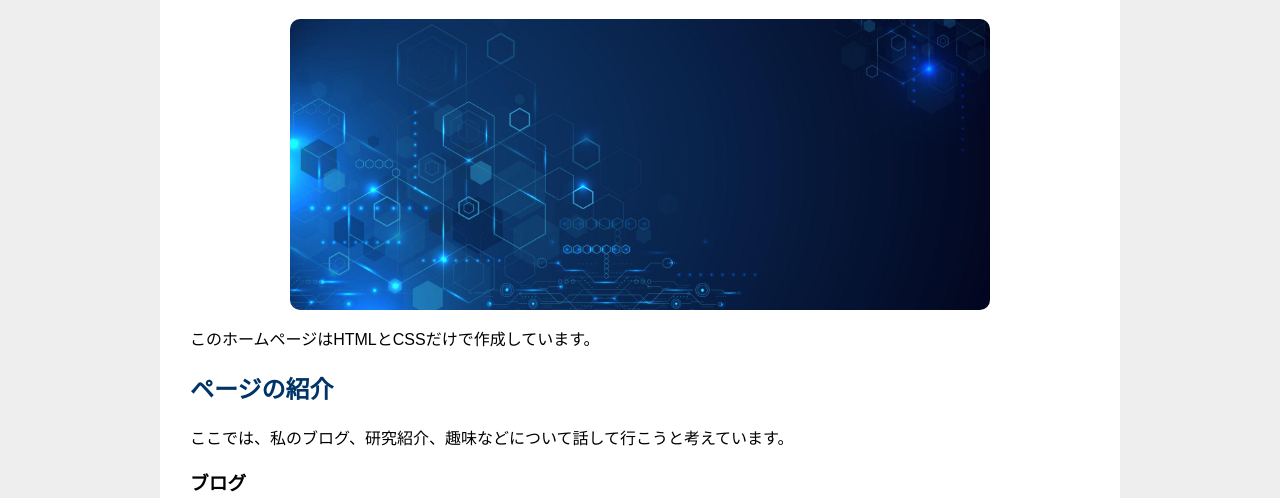
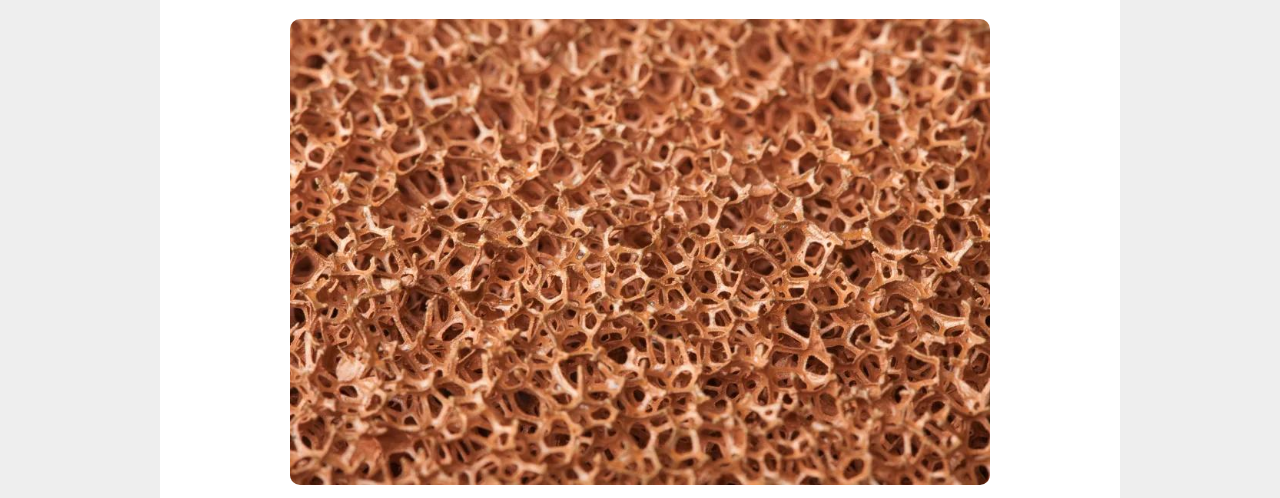
Before and after one commit to Harashima830/harashima830.github.io, a plain HTML site: page index.html in a window 1280 px wide. Shown: the part 283-781 px from the top of the page. Drawn offline with Linux system fonts and the light colour scheme.

Commit message:
Update index.html

```diff
--- a/index.html
+++ b/index.html
@@ -27,7 +27,7 @@
 
     <h1>ようこそ！</h1>
 
-    <img src="images/nao hp1.jpg" alt="サンプル画像">
+    <img src="images/nao hp2.jpg" alt="サンプル画像">
 
     <p>
         このホームページはHTMLとCSSだけで作成しています。
```
